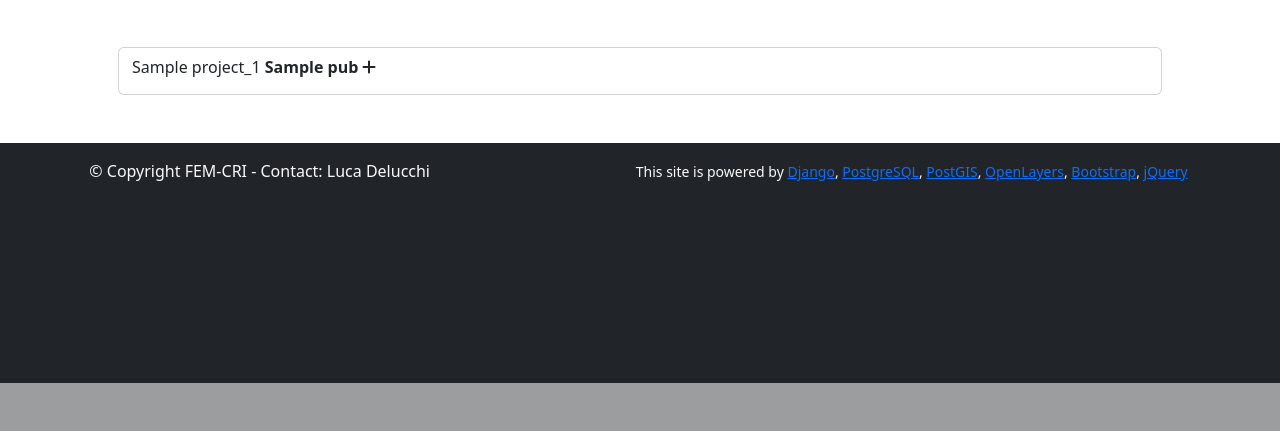
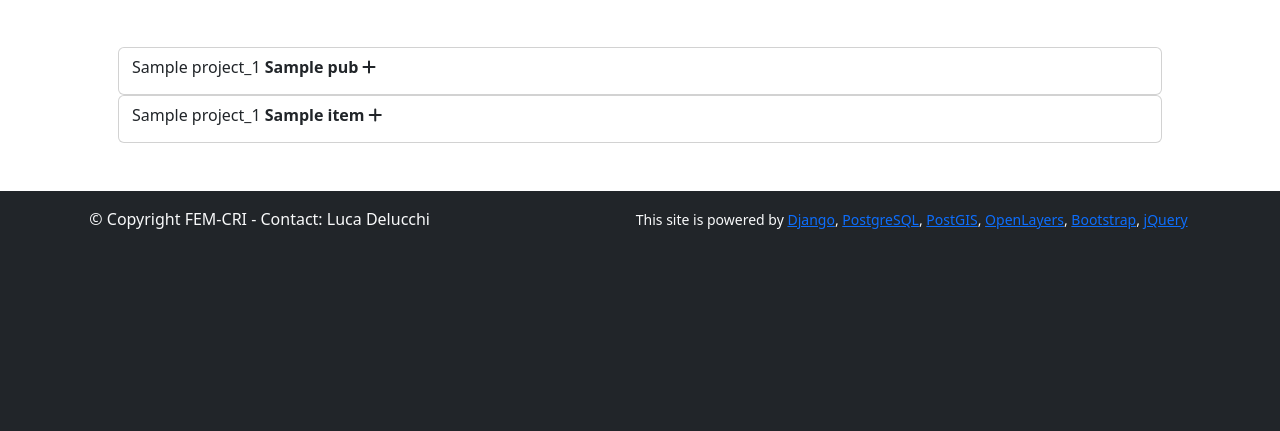
Before and after one commit to EUROMAMMALS/website, a Django app: template website/templates/pubs.html in a window 1280 px wide. Shown: the part 801-1232 px from the top of the page. Before the commit the page ends 1184 px from the top, so only its background shows below. Run offline with Django 3.2, Linux system fonts and the light colour scheme; the template is opened without the code that fills it: most values are stand-ins (such as "Sample title", 1, 10 or a date in 2020); some libraries are stand-ins or nearby versions; some web fonts are replaced.

Commit message:
improved external publication visualization

```diff
--- a/website/templates/pubs.html
+++ b/website/templates/pubs.html
@@ -24,7 +24,27 @@
             </div>
         </div>
     </div>
-
-
+{% endfor %}
+{% for item in exts %}
+    <div class="card">
+        <div class="card-heading">
+            <h4 class="card-title">
+                <a class="btn" data-bs-toggle="collapse" href="#collapseMammals{{item.id}}" role="button" aria-expanded="false" aria-controls="collapseMammals{{ item.title }}">
+                    <span class="float-left">{{ item.project.all|join:'_' }}_{{ item.euro_id }} <b>{{ item.title }}</b></span>
+                    <span class="float-right"><i class="fas fa-plus fa-3" id="faicon{{item.id}}"></i></span>
+                </a>
+                {% if request.user.is_staff %}
+                <a href="/mammalsadmin/publications/publicationexternal/{{ item.id }}" target="_blank">
+                    <span class="float-right"><i class="fa-solid fa-pen-to-square fa-5" id="editicon{{item.id}}"></i></span>
+                </a>
+                {% endif %}
+            </h4>
+        </div>
+        <div id="collapseMammals{{ item.id }}" class="collapse" data-id="{{ item.id }}">
+            <div class="card-body" id="mammals{{ item.id }}">
+                <p><b>{{ item.title }}</b> <i>{{ item.authors }}</i>; {{ item.journal }}, {{ item.year }}<br><a href="{{ item.doi }}" target="_blank">{{ item.doi }}</a></p>
+            </div>
+        </div>
+    </div>
 {% endfor %}
 {% endblock %}
```
Also changed, not shown: website/views.py (+6 -3 lines).
